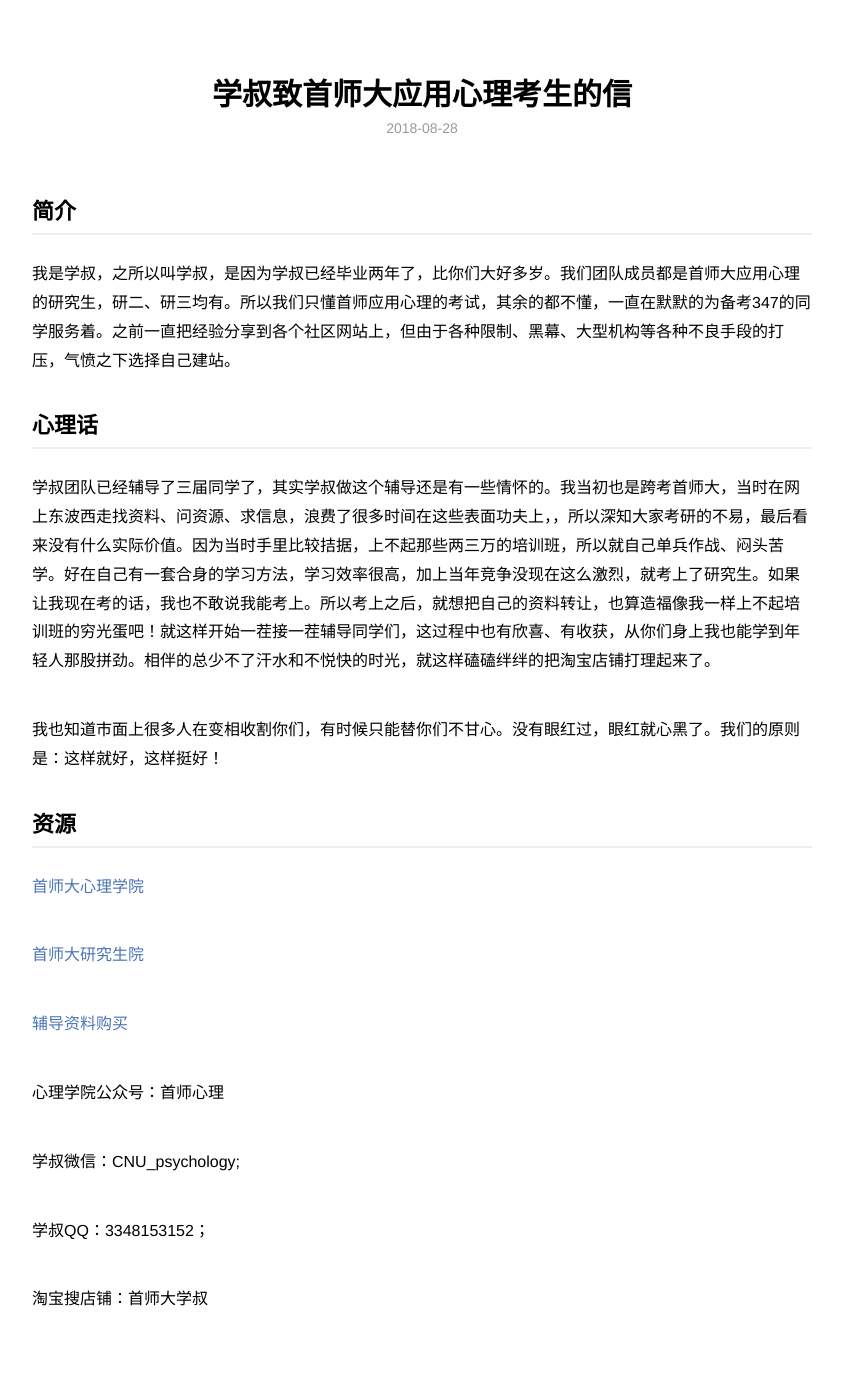
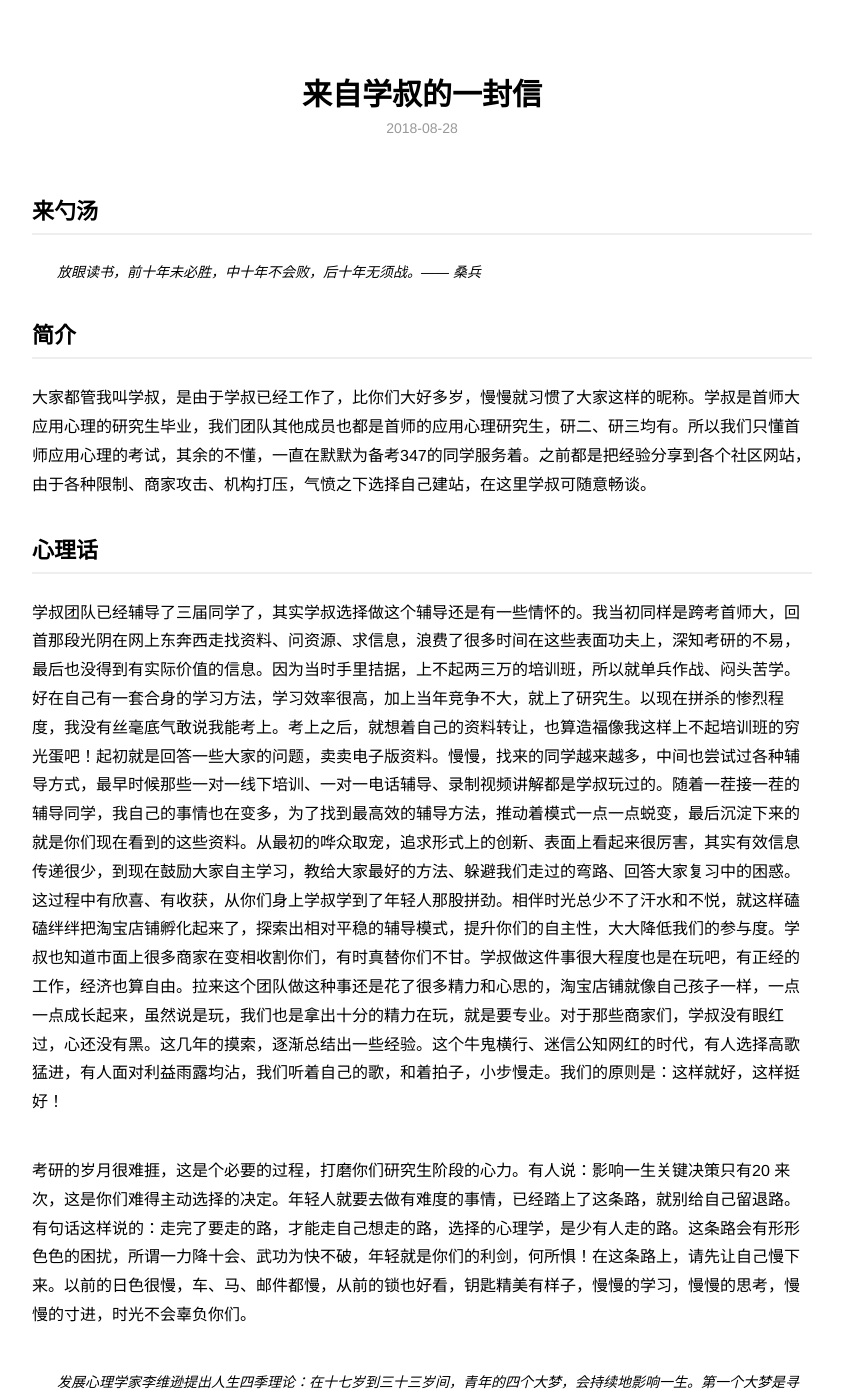
Before and after one commit to zapp926/cnu.github.io, a Jekyll site: the page built from _posts/2018-08-28-intro-me.md, in a window 1280 px wide and 1400 px high. Shown: the whole window, without its empty margins (218-1059 px from the left). Built offline with Jekyll 4.4.1, drawn with Linux system fonts in a browser that asks for light colours; some of the changed text lies outside the part shown.

Commit message:
add new blog

```diff
--- a/_posts/2018-08-28-intro-me.md
+++ b/_posts/2018-08-28-intro-me.md
@@ -1,20 +1,30 @@
 ---
 layout:     post
-title: 学叔致首师大应用心理考生的信
+title: 来自学叔的一封信
 category: blog
 description: 我是学叔，首师大应用心理的学叔。
 ---
 
+## 来勺汤
+
+> 放眼读书，前十年未必胜，中十年不会败，后十年无须战。—— 桑兵
+
+
 ## 简介
 
-我是学叔，之所以叫学叔，是因为学叔已经毕业两年了，比你们大好多岁。我们团队成员都是首师大应用心理的研究生，研二、研三均有。所以我们只懂首师应用心理的考试，其余的都不懂，一直在默默的为备考347的同学服务着。之前一直把经验分享到各个社区网站上，但由于各种限制、黑幕、大型机构等各种不良手段的打压，气愤之下选择自己建站。
+大家都管我叫学叔，是由于学叔已经工作了，比你们大好多岁，慢慢就习惯了大家这样的昵称。学叔是首师大应用心理的研究生毕业，我们团队其他成员也都是首师的应用心理研究生，研二、研三均有。所以我们只懂首师应用心理的考试，其余的不懂，一直在默默为备考347的同学服务着。之前都是把经验分享到各个社区网站，由于各种限制、商家攻击、机构打压，气愤之下选择自己建站，在这里学叔可随意畅谈。
 
 ## 心理话
 
-学叔团队已经辅导了三届同学了，其实学叔做这个辅导还是有一些情怀的。我当初也是跨考首师大，当时在网上东波西走找资料、问资源、求信息，浪费了很多时间在这些表面功夫上，，所以深知大家考研的不易，最后看来没有什么实际价值。因为当时手里比较拮据，上不起那些两三万的培训班，所以就自己单兵作战、闷头苦学。好在自己有一套合身的学习方法，学习效率很高，加上当年竞争没现在这么激烈，就考上了研究生。如果让我现在考的话，我也不敢说我能考上。所以考上之后，就想把自己的资料转让，也算造福像我一样上不起培训班的穷光蛋吧！就这样开始一茬接一茬辅导同学们，这过程中也有欣喜、有收获，从你们身上我也能学到年轻人那股拼劲。相伴的总少不了汗水和不悦快的时光，就这样磕磕绊绊的把淘宝店铺打理起来了。
+学叔团队已经辅导了三届同学了，其实学叔选择做这个辅导还是有一些情怀的。我当初同样是跨考首师大，回首那段光阴在网上东奔西走找资料、问资源、求信息，浪费了很多时间在这些表面功夫上，深知考研的不易，最后也没得到有实际价值的信息。因为当时手里拮据，上不起两三万的培训班，所以就单兵作战、闷头苦学。好在自己有一套合身的学习方法，学习效率很高，加上当年竞争不大，就上了研究生。以现在拼杀的惨烈程度，我没有丝毫底气敢说我能考上。考上之后，就想着自己的资料转让，也算造福像我这样上不起培训班的穷光蛋吧！起初就是回答一些大家的问题，卖卖电子版资料。慢慢，找来的同学越来越多，中间也尝试过各种辅导方式，最早时候那些一对一线下培训、一对一电话辅导、录制视频讲解都是学叔玩过的。随着一茬接一茬的辅导同学，我自己的事情也在变多，为了找到最高效的辅导方法，推动着模式一点一点蜕变，最后沉淀下来的就是你们现在看到的这些资料。从最初的哗众取宠，追求形式上的创新、表面上看起来很厉害，其实有效信息传递很少，到现在鼓励大家自主学习，教给大家最好的方法、躲避我们走过的弯路、回答大家复习中的困惑。这过程中有欣喜、有收获，从你们身上学叔学到了年轻人那股拼劲。相伴时光总少不了汗水和不悦，就这样磕磕绊绊把淘宝店铺孵化起来了，探索出相对平稳的辅导模式，提升你们的自主性，大大降低我们的参与度。学叔也知道市面上很多商家在变相收割你们，有时真替你们不甘。学叔做这件事很大程度也是在玩吧，有正经的工作，经济也算自由。拉来这个团队做这种事还是花了很多精力和心思的，淘宝店铺就像自己孩子一样，一点一点成长起来，虽然说是玩，我们也是拿出十分的精力在玩，就是要专业。对于那些商家们，学叔没有眼红过，心还没有黑。这几年的摸索，逐渐总结出一些经验。这个牛鬼横行、迷信公知网红的时代，有人选择高歌猛进，有人面对利益雨露均沾，我们听着自己的歌，和着拍子，小步慢走。我们的原则是：*这样就好，这样挺好！*
 
-我也知道市面上很多人在变相收割你们，有时候只能替你们不甘心。没有眼红过，眼红就心黑了。我们的原则是：*这样就好，这样挺好！*
+考研的岁月很难捱，这是个必要的过程，打磨你们研究生阶段的心力。有人说：影响一生关键决策只有20 来次，这是你们难得主动选择的决定。年轻人就要去做有难度的事情，已经踏上了这条路，就别给自己留退路。有句话这样说的：走完了要走的路，才能走自己想走的路，选择的心理学，是少有人走的路。这条路会有形形色色的困扰，所谓一力降十会、武功为快不破，年轻就是你们的利剑，何所惧！在这条路上，请先让自己慢下来。以前的日色很慢，车、马、邮件都慢，从前的锁也好看，钥匙精美有样子，慢慢的学习，慢慢的思考，慢慢的寸进，时光不会辜负你们。
 
+> 发展心理学家李维逊提出人生四季理论：在十七岁到三十三岁间，青年的四个大梦，会持续地影响一生。第一个大梦是寻求人生的多元价值，希望自己将来成为一个什么样的人；第二个大梦是找到能够与自己同行的良师益友；第三个大梦是找到终身志业；第四个大梦是爱情、友情、亲情等爱的寻求。
+
+年轻人要有大梦，要追求人生价值、良师益友、终身志业和爱的寻求。此时打拼的你们，美好年纪，充足精力，高速的工作记忆，跳动的默认网络，这都是你们奔跑在梦想道路上的底气。
+
+信息汪洋，泛舟溯流，探索心理，取一瓢饮酣畅淋漓。祝福你，考研人。
 
 ## 资源
 
```
Also changed, not shown: other parts of _posts/2018-08-28-intro-me.md (+4 -0 lines).
